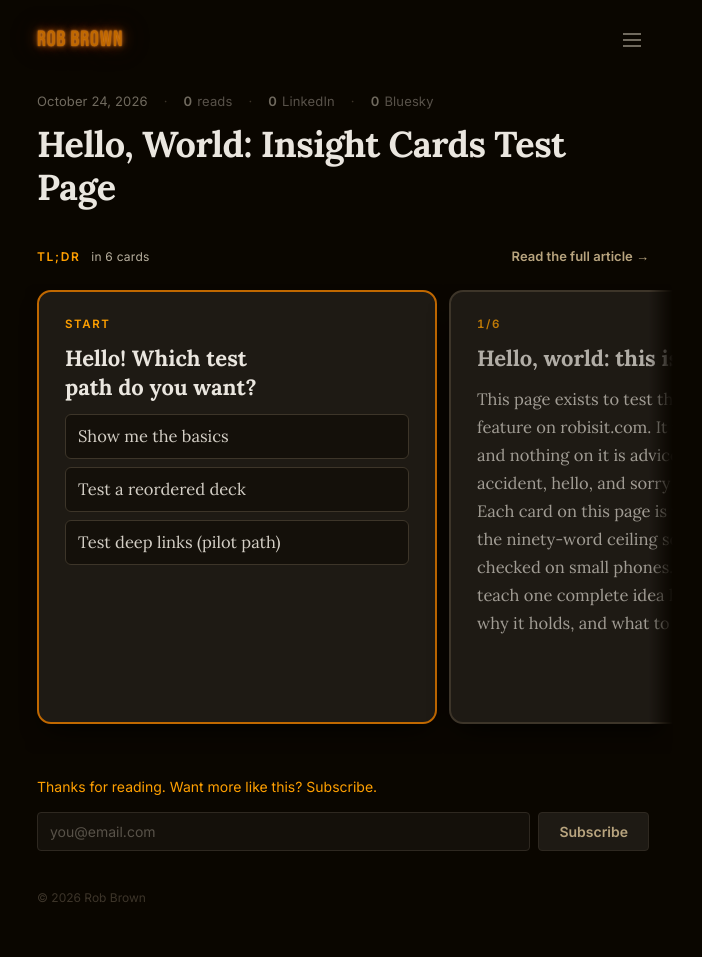
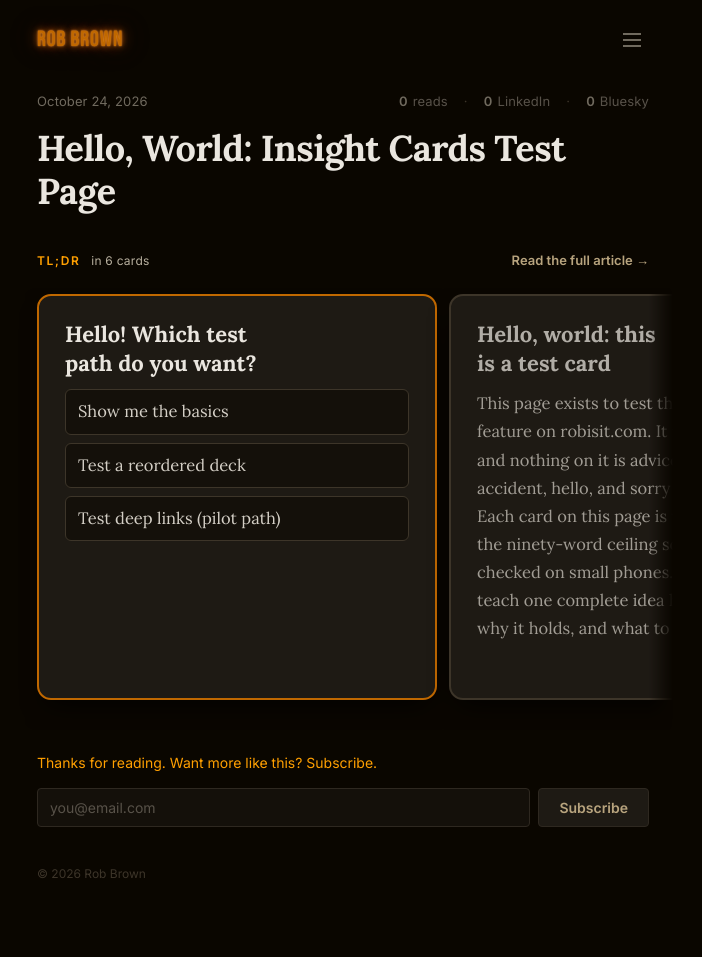
Before and after one commit to RobBrown/robisit, a Jekyll site: the page built from _articles/hello-world-cards.md, in a window 1280 px wide. Shown: the whole page, without its empty margins (297-999 px from the left). Built offline with Jekyll 4.4.1, drawn with Linux system fonts in a browser that asks for light colours; after the commit the page ends 933 px from its top, so only the background shows below that.

Commit message:
style: right-align stats and card counters; drop the Start label

```diff
--- a/_includes/insight-cards.html
+++ b/_includes/insight-cards.html
@@ -18,7 +18,6 @@
     <div class="ic-rail" tabindex="0">
       {%- if ic.situation %}
       <div class="ic-card ic-situation" role="group" aria-roledescription="card" aria-label="Start">
-        <div class="ic-n" aria-hidden="true">Start</div>
         <h2 class="ic-title" id="ic-prompt">{{ ic.situation.prompt | escape }}</h2>
         <div class="ic-options" role="radiogroup" aria-labelledby="ic-prompt">
           {%- for o in ic.situation.options %}
--- a/assets/css/insight-cards.css
+++ b/assets/css/insight-cards.css
@@ -25,10 +25,9 @@
    title, and the TL;DR heading row takes the place of the header rule. Scoped
    to .ic-page so posts without cards are untouched. */
 .ic-page{padding-top:28px}
-.ic-page header{display:flex;flex-wrap:wrap;align-items:center;column-gap:16px;margin-bottom:28px}
+.ic-page header{display:flex;flex-wrap:wrap;align-items:center;column-gap:16px;row-gap:4px;margin-bottom:28px}
 .ic-page header .date{order:-1;margin:0}
-.ic-page header .date::after{content:"\00b7";margin-left:16px;color:var(--ic-edge)}
-.ic-page header .byline{order:-1}
+.ic-page header .byline{order:-1;margin-left:auto}
 .ic-page header h1{flex:1 0 100%;margin:10px 0 0}
 .ic-page header .rule{display:none}
 @media(max-width:600px){
@@ -36,13 +35,7 @@
   .ic-page{padding-top:24px}
   .ic-page header{column-gap:9px}
   .ic-page header .date,.ic-page header .byline{font-size:12px;letter-spacing:0}
-  .ic-page header .date::after{margin-left:9px}
   .ic-page header .byline{gap:9px}
-}
-@media(max-width:374px){
-  /* Too narrow for one line: the date gets its own line, without the dot. */
-  .ic-page header .date{flex-basis:100%;margin-bottom:4px}
-  .ic-page header .date::after{display:none}
 }
 
 /* Section heading: the TL;DR label (as on the site's TL;DR block), the card
@@ -74,7 +67,8 @@
 .ic-card{
   flex:0 0 var(--ic-card);scroll-snap-align:start;scroll-snap-stop:always;
   display:flex;flex-direction:column;gap:10px;
-  padding:20px 20px 24px;
+  --ic-pad-top:20px;--ic-pad-x:20px;
+  position:relative;padding:var(--ic-pad-top) var(--ic-pad-x) 24px;
   background:var(--ic-raised);
   border:2px solid var(--ic-edge);border-radius:14px;
   box-shadow:0 12px 28px -10px rgba(0,0,0,.9);
@@ -85,8 +79,12 @@
 .ic-card:not(.is-current)>:not(.ic-go){opacity:.72} /* lowest that keeps the amber counter at AA contrast */
 .ic-n{
   font-family:var(--ic-sans);font-size:11.5px;font-weight:600;letter-spacing:.14em;line-height:1.4;
-  text-transform:uppercase;color:var(--ic-accent);font-variant-numeric:tabular-nums;
+  text-align:right;color:var(--ic-accent);font-variant-numeric:tabular-nums;
+  /* Top-right corner, level with the title, so every card's title starts at
+     the same height whether or not it has a counter. */
+  position:absolute;top:calc(var(--ic-pad-top) + 6px);right:var(--ic-pad-x);
 }
+.ic-n + .ic-title,.ic-n + .ic-knows{padding-right:44px}
 .ic-title,.ic-knows{
   font-family:var(--ic-serif);font-size:20px;font-weight:700;line-height:1.3;text-wrap:balance;
   color:var(--ic-ink-strong);
@@ -95,7 +93,7 @@
 @media(min-width:601px){
   /* Fade the clipped neighbours into the page instead of cutting them off. */
   .ic-rail{-webkit-mask-image:linear-gradient(90deg,transparent,black var(--ic-gutter),black calc(100% - var(--ic-gutter)),transparent);mask-image:linear-gradient(90deg,transparent,black var(--ic-gutter),black calc(100% - var(--ic-gutter)),transparent)}
-  .ic-card{padding:24px 26px 28px;gap:12px;font-size:16.5px;line-height:1.7}
+  .ic-card{--ic-pad-top:24px;--ic-pad-x:26px;padding-bottom:28px;gap:12px;font-size:16.5px;line-height:1.7}
   .ic-title,.ic-knows{font-size:22px}
 }
 
```
Also changed, not shown: DECISIONS.md (+2 -2 lines), tests/deck.spec.js (+6 -4 lines).
